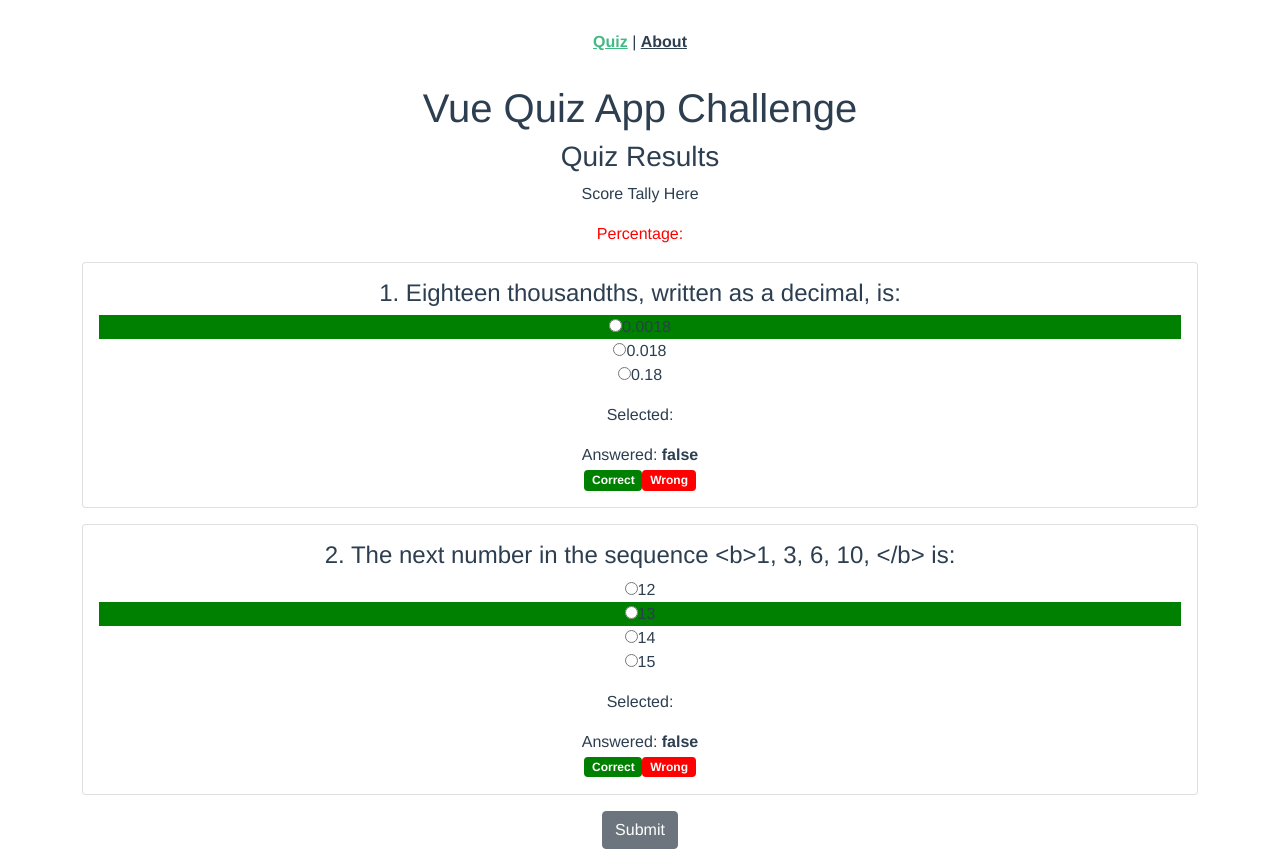
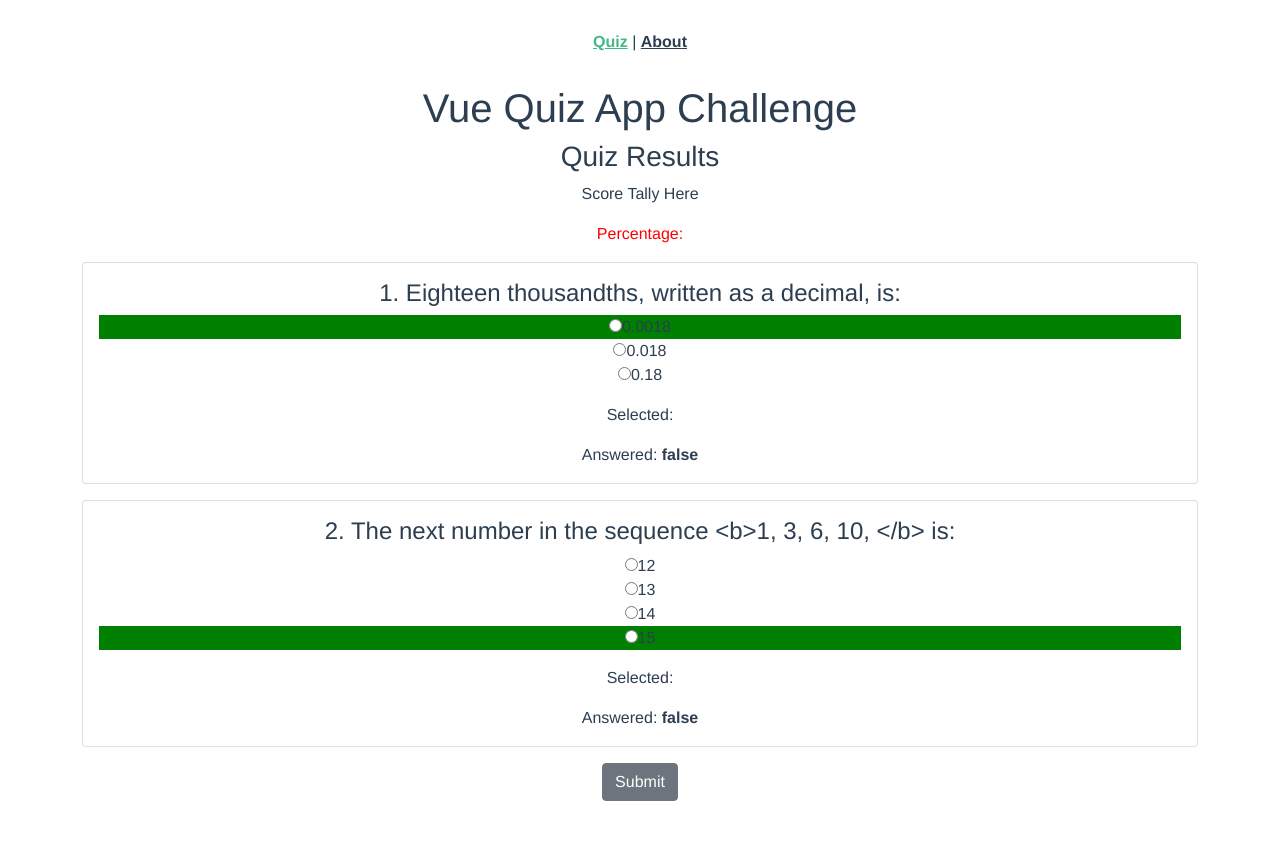
Before and after one commit to Humberto-Zayas/vue-app-challenge, a Vue app: page /#/ in a window 1280 px wide. After the commit the page ends 801 px from the top, so only its background shows below. Built offline with nearby package versions, Linux system fonts and the light colour scheme.

Commit message:
Added Show Condition for Badges
Added some logic to only show badges when an answer is selected + it checks against the dataset if it is the correct answer or not.

```diff
--- a/src/components/QuestionBox.vue
+++ b/src/components/QuestionBox.vue
@@ -13,18 +13,18 @@
                     v-model="selected"
                     v-for="(answer, index) in questionInfo.answers"
                     :key="answer[index]"
-                    :class="{correct: answer[index] == questionInfo.correct_answer}"
+                    :class="{correct: index == questionInfo.correct_answer}"
                     @change="answeredQuestion(answer[index])"
                     :name="questionInfo.question"
-                    :value="answer">
+                    :value="index">
                         {{answer}}
                 </b-form-radio>
 
                 <div class="mt-3">Selected: <strong>{{ selected }}</strong></div>
                 <div class="mt-3">Answered: <strong>{{ answered }}</strong></div>
-                <div>
-                    <b-badge style="background-color: green; color: white" variant="success">Correct</b-badge>
-                    <b-badge style="background-color: red; color: white" variant="danger">Wrong</b-badge>
+                <div v-show="answered">
+                    <b-badge v-if="selected == this.questionInfo.correct_answer" style="background-color: green; color: white" variant="success">Correct</b-badge>
+                    <b-badge v-else style="background-color: red; color: white" variant="danger">Wrong</b-badge>
                 </div>
             </b-card-text>
 
@@ -50,7 +50,7 @@ export default {
       }
   },
   methods: {
-      questionAnswered() {
+      answeredQuestion() {
           this.$emit('answered')
           return this.answered = true
       }
```
